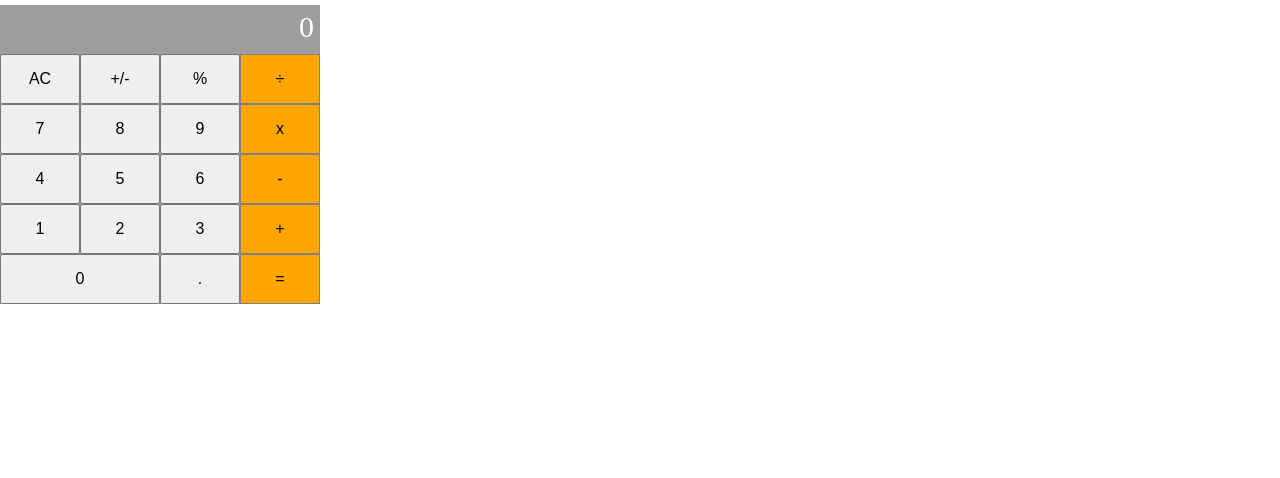
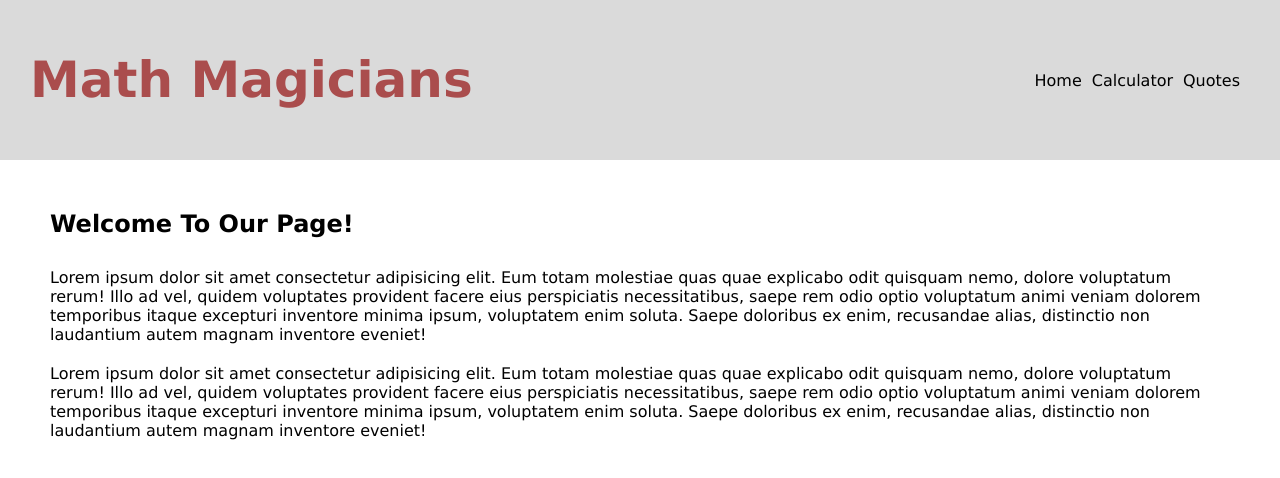
Before and after one commit to elmar8287/react-math, a React (Create React App) app: page / in a window 1280 px wide. Shown: the top 478 px of the page. Built offline with nearby package versions, Linux system fonts and the light colour scheme.

Commit message:
Make styling

```diff
--- a/src/App.js
+++ b/src/App.js
@@ -2,15 +2,34 @@
 
 import React from 'react';
 import Calculator from './components/Calculator';
+import Home from './pages/home';
+import Quotes from './pages/quotes';
+import { Route, Switch } from 'react-router-dom';
+import Navbar from './components/navbar';
 
 class App extends React.Component {
   constructor(props) {
     super(props);
     this.state = {};
+  }
 
-  }
   render() {
-    return <Calculator />;
+    return (
+      <div className="main">
+        <Navbar />
+        <Switch>
+          <Route exact path="/">
+            <Home />
+          </Route>
+          <Route path="/calculator">
+            <Calculator />
+          </Route>
+          <Route path="/quotes">
+            <Quotes />
+          </Route>
+        </Switch>
+      </div>
+    );
   }
 }
 
--- a/src/components/Calculator.js
+++ b/src/components/Calculator.js
@@ -13,6 +13,7 @@ const Calculator = () => {
   const showResult = (total || '') + (operation || '') + (next || '');
 
   return (
+
     <div className="calculator">
       <div className="number">
         <p>{showResult || '0'}</p>
--- a/src/components/navbar.js
+++ b/src/components/navbar.js
@@ -30,9 +30,6 @@ const Navbar = () => {
               <li key={link.id}>
                 <NavLink
                   to={link.path}
-                  activeClassName="active"
-                  className="nav-href"
-                  exact
                 >
                   {link.text}
                 </NavLink>
--- a/src/index.css
+++ b/src/index.css
@@ -1,6 +1,7 @@
 * {
   margin: 0;
   padding: 0;
+  font-family: 'Lucida Sans', 'Lucida Sans Regular', 'Lucida Grande', 'Lucida Sans Unicode', Geneva, Verdana, sans-serif;
 }
 
 .buttons {
@@ -12,6 +13,7 @@
 .calculator {
   width: 25%;
   background-color: rgb(158, 158, 158);
+  margin-left: 100px;
 }
 
 button {
@@ -48,3 +50,61 @@ button:hover {
   outline: none;
   color: white;
 }
+
+header {
+  width: 100%;
+}
+
+.navbar {
+  display: flex;
+  align-items: center;
+  justify-content: space-between;
+  background-color: rgb(218, 218, 218);
+  height: 100px;
+  padding: 30px;
+  margin-bottom: 50px;
+}
+
+a {
+  text-decoration: none;
+  color: black;
+}
+
+a:active {
+  color:rgb(170, 77, 77);
+}
+
+a:hover {
+  color: white;
+  background-color: black;
+  padding: 10px;
+  border-radius: 5px;
+}
+
+h1 {
+  color:rgb(170, 77, 77);
+  font-size: 50px;
+}
+
+.navbar ul {
+  margin: 0;
+  padding: 0;
+}
+
+.navbar ul li {
+  list-style: none;
+  display: inline-block;
+  margin-right: 10px;
+}
+
+.welcome {
+  margin: 50px;
+}
+
+.welcome h2 {
+  margin-bottom: 30px;
+}
+
+.welcome p {
+  margin-bottom: 20px;
+}
--- a/src/pages/quotes.js
+++ b/src/pages/quotes.js
@@ -1,12 +1,17 @@
 import React from 'react';
 
-const quotes = { margin: 20% }
+
+const myStyle = {
+  color: 'black',
+  margin: "30px",
+
+};
 
 const Quotes = () => (
-  <blockquote style={ quotes }>
+  <p style={ myStyle }>
     Mathematics is not about numbers, equotions, computations, or algorithms: it is about
     understanding. ~William Paul Thurston
-  </blockquote>
+  </p>
 );
 
 export default Quotes;
```
